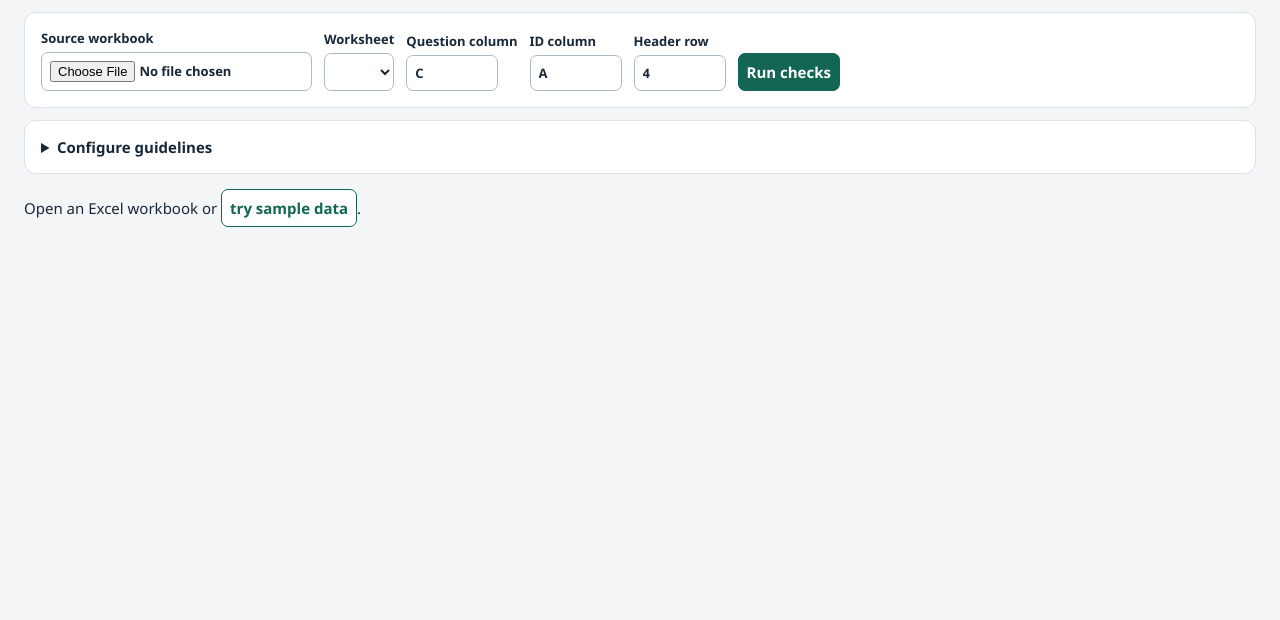
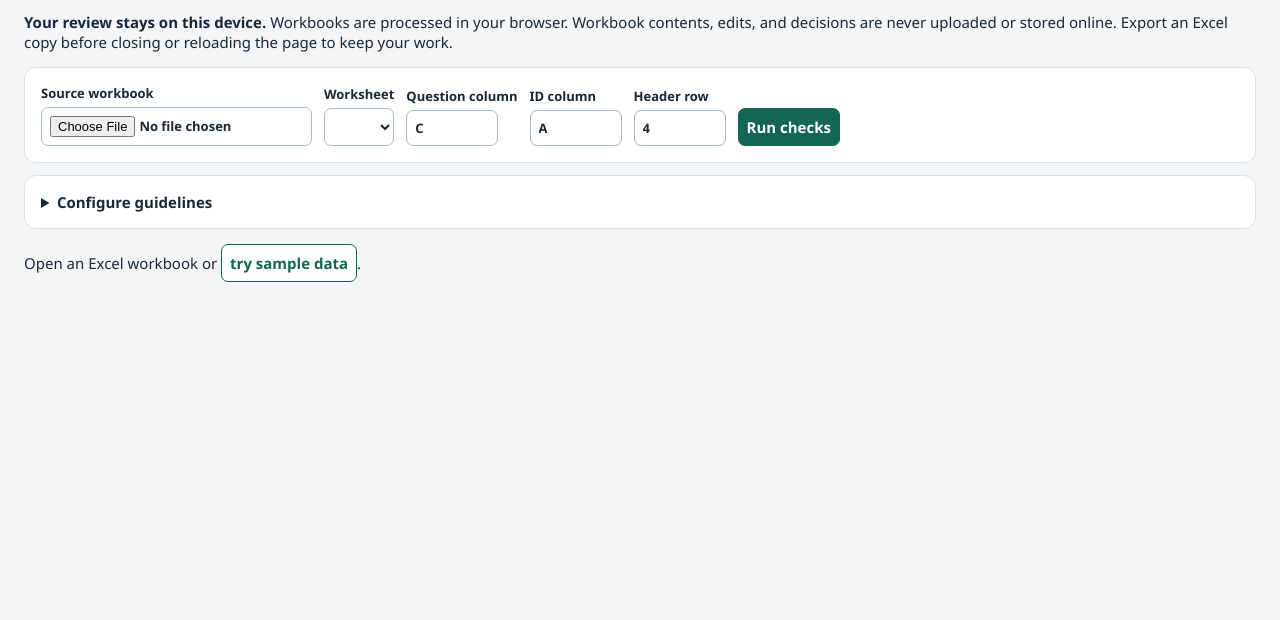
Before and after one commit to gabelsqt/forwood-procedure-qa, a plain HTML site: page dist/index.html in a window 1280 px wide. Shown: the part 180-800 px from the top of the page. Drawn offline with Linux system fonts and the light colour scheme.

Commit message:
Clarify local-only workbook and review processing

```diff
--- a/dist/index.html
+++ b/dist/index.html
@@ -1,6 +1,7 @@
 <!doctype html><html lang="en"><meta charset="utf-8"><meta name="viewport" content="width=device-width,initial-scale=1"><title>Forwood Procedure QA</title><link rel="stylesheet" href="style.css"><script defer src="jszip.min.js"></script><script defer src="app.js"></script>
 <header><span class="logo">F</span><div><strong>Forwood</strong><small>PROCEDURE QA</small></div><button id="export" disabled>Export Excel ↓</button></header>
 <main><h1>Checklist review</h1><p class="muted">Keep questions short and put the evidence in the guidance.</p>
+<p><strong>Your review stays on this device.</strong> Workbooks are processed in your browser. Workbook contents, edits, and decisions are never uploaded or stored online. Export an Excel copy before closing or reloading the page to keep your work.</p>
 <section class="setup" aria-label="Workbook setup"><label>Source workbook<input id="file" type="file" accept=".xlsx"></label><label>Worksheet<select id="sheet"></select></label><label>Question column<input id="column" value="C" maxlength="3"></label><label>ID column<input id="idColumn" value="A" maxlength="3"></label><label>Header row<input id="headerRow" type="number" value="4" min="1"></label><button id="run">Run checks</button></section>
 <details><summary>Configure guidelines</summary><p class="muted">Edit the starter rules below. Set a question length cue, phrases to flag, and optional wording replacements. Checks are advisory.</p><textarea id="rules" aria-label="Guidelines JSON" rows="12" spellcheck="false"></textarea></details>
 <p id="message" role="status">Open an Excel workbook or <button id="demo" class="secondary">try sample data</button>.</p>
```
